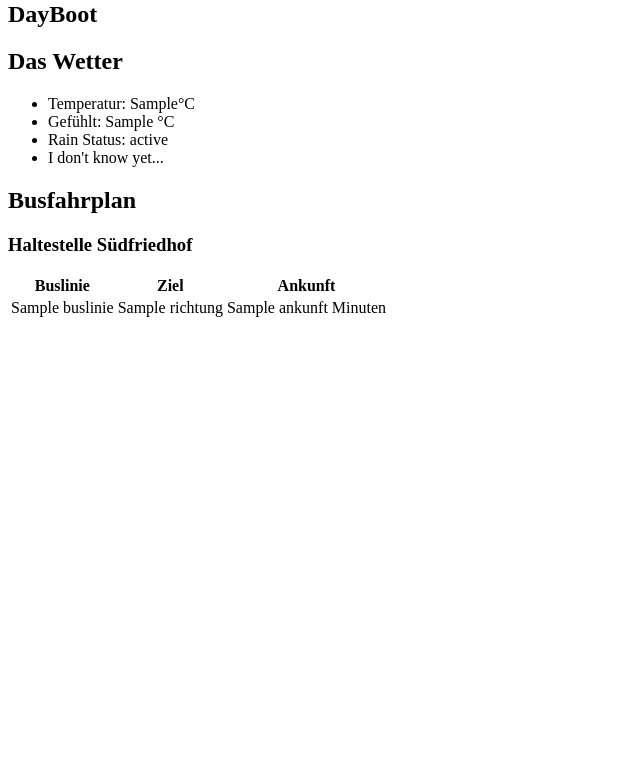
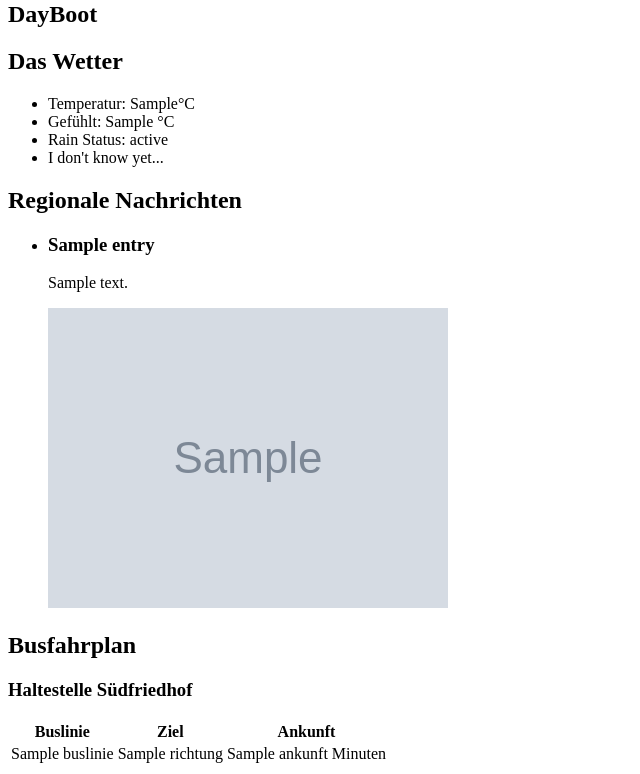
Before and after one commit to shipmatestallion1444/DayBoot, a Flask app: template backend/templates/dashboard.html in a window 1280 px wide. Shown: the part 331-1105 px from the top of the page, without its empty margins (0-640 px from the left). Before the commit the page ends 648 px from the top, so only its background shows below. Run offline with Flask 3, Linux system fonts and the light colour scheme; the template is opened without the code that fills it: most values are stand-ins (such as "Sample title", 1, 10 or a date in 2020); grey boxes marked "Sample" are stand-in pictures.

Commit message:
Integrate the NDR rss feed for regional news

```diff
--- a/backend/app.py
+++ b/backend/app.py
@@ -1,4 +1,7 @@
 from flask import Flask, render_template
+from lxml import etree
+import requests
+import feedparser
 from api import bus, weather, cinema, localnews, train, calendar
 
 app = Flask(__name__)
@@ -7,6 +10,13 @@
 def dashboard():
     bus_schedule = bus.get_bus_schedule()
     weather_data = weather.get_weather()
+    NewsFeed = feedparser.parse("https://www.ndr.de/nachrichten/schleswig-holstein/index-rss.xml")
+    entries = NewsFeed.entries[:3]  # Get the first 3 news entries
+    news_data = [{"title": entry.title,
+                  "description": entry.description,
+                  "image": entry['mp:image']['mp:data'] if 'mp:image' in entry and 'mp:data' in entry['mp:image'] else None}
+                 for entry in entries]
+
 #     cinema_data = cinema.get_cinema_data()
 #     localnews_data = localnews.get_news_data()
 #     train_schedule = train.get_train_schedule()
@@ -17,6 +27,7 @@
     return render_template('dashboard.html',
                            bus_schedule=bus_schedule,
                            weather_data=weather_data,
+                           news_data=news_data,
                            # cinema_data=cinema_data,
                            # localnews_data=localnews_data,
                            # train_schedule=train_schedule,
--- a/backend/templates/dashboard.html
+++ b/backend/templates/dashboard.html
@@ -38,6 +38,20 @@
         <section id="catastrophe_warnings">
             <!-- Catastrophe warning content goes here -->
         </section>
+        <section id="local_news">
+            <h2>Regionale Nachrichten</h2>
+            <ul>
+            {% for entry in news_data %}
+            <li>
+                <h3>{{ entry.title }}</h3>
+                <p>{{ entry.description }}</p>
+                {% if entry.image %}
+                    <img src="{{ entry.image }}" alt="{{ entry.title }}">
+                {% endif %}
+            </li>
+            {% endfor %}
+            </ul>
+        </section>
         <section id="cinema">
             <!-- Cinema content goes here -->
         </section>
```
